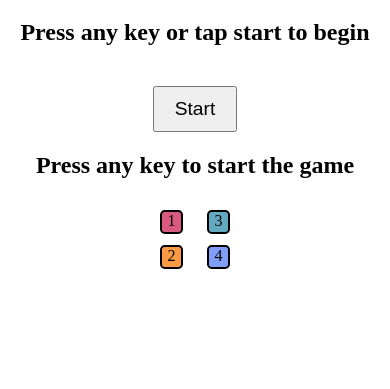
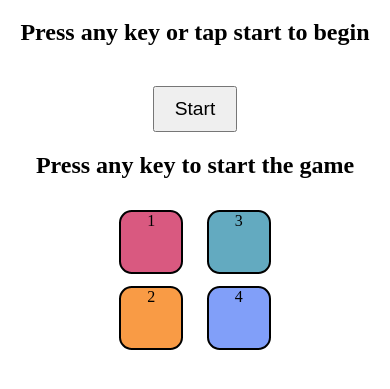
Before and after one commit to shubhsirat05/simon-says-game, a plain HTML site: page index.html in a window 390 px wide. Shown: the part 61-450 px from the top of the page. Drawn offline with Linux system fonts and the light colour scheme.

Commit message:
Fixed button size for mobile

```diff
--- a/style4.css
+++ b/style4.css
@@ -12,8 +12,8 @@ body{
 
 @media (max-width: 400px) {
 .btn {
-width: 5vw;
-height: 5vw;
+width: 60px;
+height: 60px;
 margin: 3vw;
 }
 }
```
